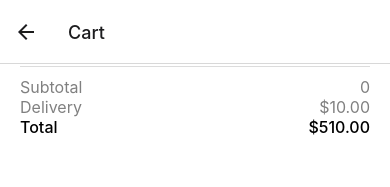
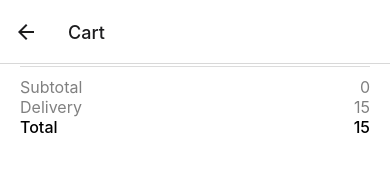
Before and after one commit to Chantelsky/ReactNative-NikeApp, a React Native app: screen /Cart in a window 390 px wide. Shown: the top 187 px of the page. Built offline with nearby package versions, Linux system fonts and the light colour scheme.

Commit message:
cart redux slice

```diff
--- a/src/navigation.js
+++ b/src/navigation.js
@@ -39,7 +39,19 @@ const Navigation = () => {
         <Stack.Screen
           name="Product Details"
           component={ProductDetailsScreen}
-          options={{ presentation: "modal" }}
+          options={({ navigation }) => ({
+            headerRight: () => (
+              <Pressable
+                onPress={() => navigation.navigate("Cart")}
+                style={{ flexDirection: "row" }}
+              >
+                <FontAwesome5 name="shopping-cart" size={18} color="gray" />
+                <Text style={{ marginLeft: 5, fontWeight: "500" }}>
+                  {numberOfItemsInCart}
+                </Text>
+              </Pressable>
+            ),
+          })}
         />
         <Stack.Screen name="Cart" component={ShoppingCart} />
       </Stack.Navigator>
--- a/src/screens/ShoppingCart.js
+++ b/src/screens/ShoppingCart.js
@@ -1,10 +1,16 @@
 import { Text, FlatList, View, StyleSheet, Pressable } from "react-native";
 import CartListItem from "../components/CartListItem";
 import { useSelector } from "react-redux";
-import { cartSubtotal } from "../store/cartSlice";
+import {
+  cartSubtotal,
+  cartTotal,
+  selectDeliveryPrice,
+} from "../store/cartSlice";
 
 const ShoppingCartTotals = () => {
   const subtotal = useSelector(cartSubtotal);
+  const deliveryFee = useSelector(selectDeliveryPrice);
+  const total = useSelector(cartTotal);
 
   return (
     <View style={styles.totalsContainer}>
@@ -14,11 +20,11 @@ const ShoppingCartTotals = () => {
       </View>
       <View style={styles.row}>
         <Text style={styles.text}>Delivery</Text>
-        <Text style={styles.text}>$10.00</Text>
+        <Text style={styles.text}>{deliveryFee}</Text>
       </View>
       <View style={styles.row}>
         <Text style={styles.textBold}>Total</Text>
-        <Text style={styles.textBold}>$510.00</Text>
+        <Text style={styles.textBold}>{total}</Text>
       </View>
     </View>
   );
--- a/src/store/cartSlice.js
+++ b/src/store/cartSlice.js
@@ -1,4 +1,4 @@
-import { createSlice } from "@reduxjs/toolkit";
+import { createSlice, createSelector } from "@reduxjs/toolkit";
 
 const initialState = {
   items: [],
@@ -45,3 +45,17 @@ export const cartSubtotal = (state) =>
     (sum, cartItem) => sum + cartItem.product.price * cartItem.quantity,
     0
   );
+
+const cartSelector = (state) => state.cart;
+
+export const selectDeliveryPrice = createSelector(
+  cartSelector,
+  cartSubtotal,
+  (cart, subtotal) => (subtotal > cart.freeDeliveryFrom ? 0 : cart.deliveryFee)
+);
+
+export const cartTotal = createSelector(
+  cartSubtotal,
+  selectDeliveryPrice,
+  (subtotal, delivery) => subtotal + delivery
+);
```
